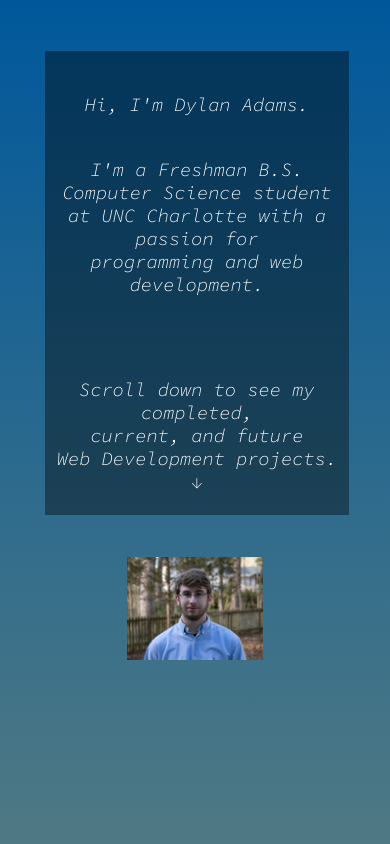
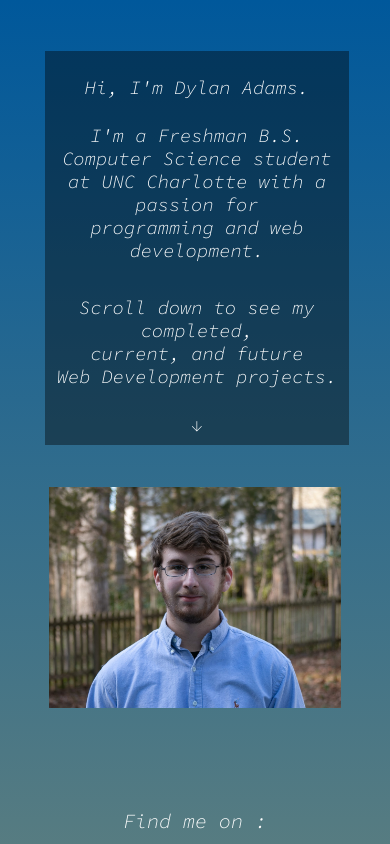
Before and after one commit to DCAdams103/My-Portfolio-Website, a Next.js app in the folder portfolio/: page / in a window 390 px wide. Shown: the top 844 px of the page. Built offline with nearby package versions, Linux system fonts and the light colour scheme.

Commit message:
Fixed my images responsiveness on smaller devices

```diff
--- a/portfolio/pages/index.js
+++ b/portfolio/pages/index.js
@@ -29,22 +29,19 @@ export default function Home() {
 
               <header className={styles.text}> Hi, I'm Dylan Adams. </header>
 
-              <header className={styles.text} style={{fontSize:'calc(14px + (26 - 14) * ((100vw - 300px) / (1600 - 300)));'}}>
+              <header className={styles.text} style={{fontSize:'calc(14px + (26 - 14) * ((100vw - 300px) / (1600 - 300)));', paddingBottom:'1vh'}}>
                 I'm a Freshman B.S. Computer Science student  <br/>
                 at UNC Charlotte with a passion for <br/>
                 programming and web development.
               </header>
 
-              <br/>
-              <br/>
-
-              <header className={styles.text} style={{fontSize:'calc(14px + (24 - 14) * ((100vw - 300px) / (1600 - 300)));'}}>
+              <header className={styles.text} style={{fontSize:'calc(14px + (24 - 14) * ((100vw - 300px) / (1600 - 300)));', paddingBottom:'1vh'}}>
                 Scroll down to see my completed,<br/>
                 current, and future <br/>
                 Web Development projects.
 
                 {/* HTML for the Arrow */}
-                <header className={styles.text} style={{padding:0}}>
+                <header className={styles.text} style={{padding:0, paddingTop:'3vh'}}>
                   &#8595;
                 </header>
 
--- a/portfolio/styles/Home.module.css
+++ b/portfolio/styles/Home.module.css
@@ -20,14 +20,13 @@
   background-color: rgba(0,0,0,.3);
   margin-top: 5vh;
   min-height: 35vh;
-  min-width: 35vw;
-  max-width: 35vw;
+  max-width: 75%;
   justify-content: center;
 }
 
 .intro {
   max-width: 38vw;
-  min-height: 55vh;
+
   max-height:70vh;
   background: rgba(0,0,0,.4);
   margin-left: 1vw;
@@ -35,7 +34,7 @@
 }
 
 .text {
-  padding-top: 5vh;
+  padding-top: 3vh;
   color: white;
   font-size: calc(18px + (28 - 18) * ((100vw - 300px) / (1600 - 300)));
   text-align: center;
@@ -52,7 +51,8 @@
 }
 
 .img {
-  box-shadow:'5px 5px 40px'
+  box-shadow:'5px 5px 40px';
+  min-width: 75%;
 }
 
 @media (max-width: 1175px)
```
